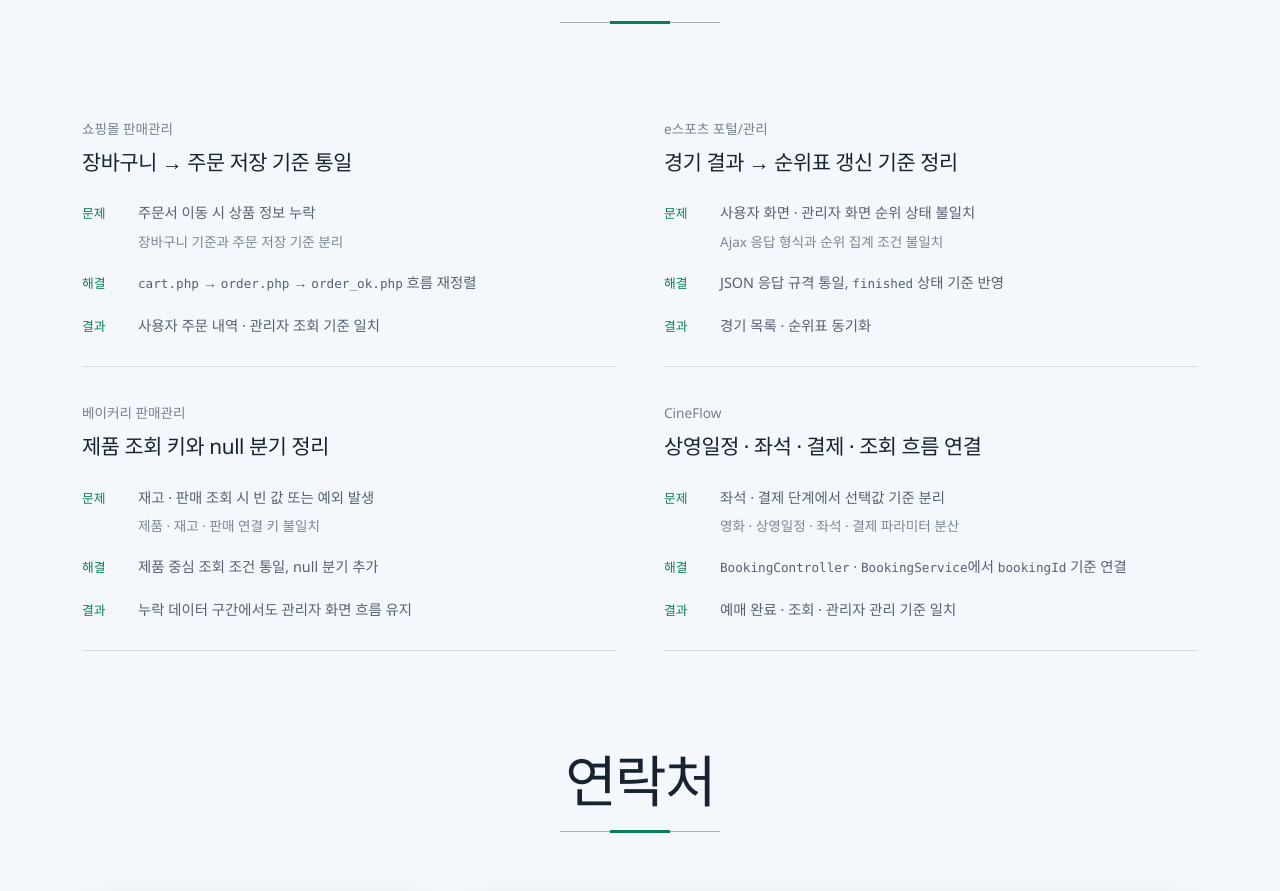
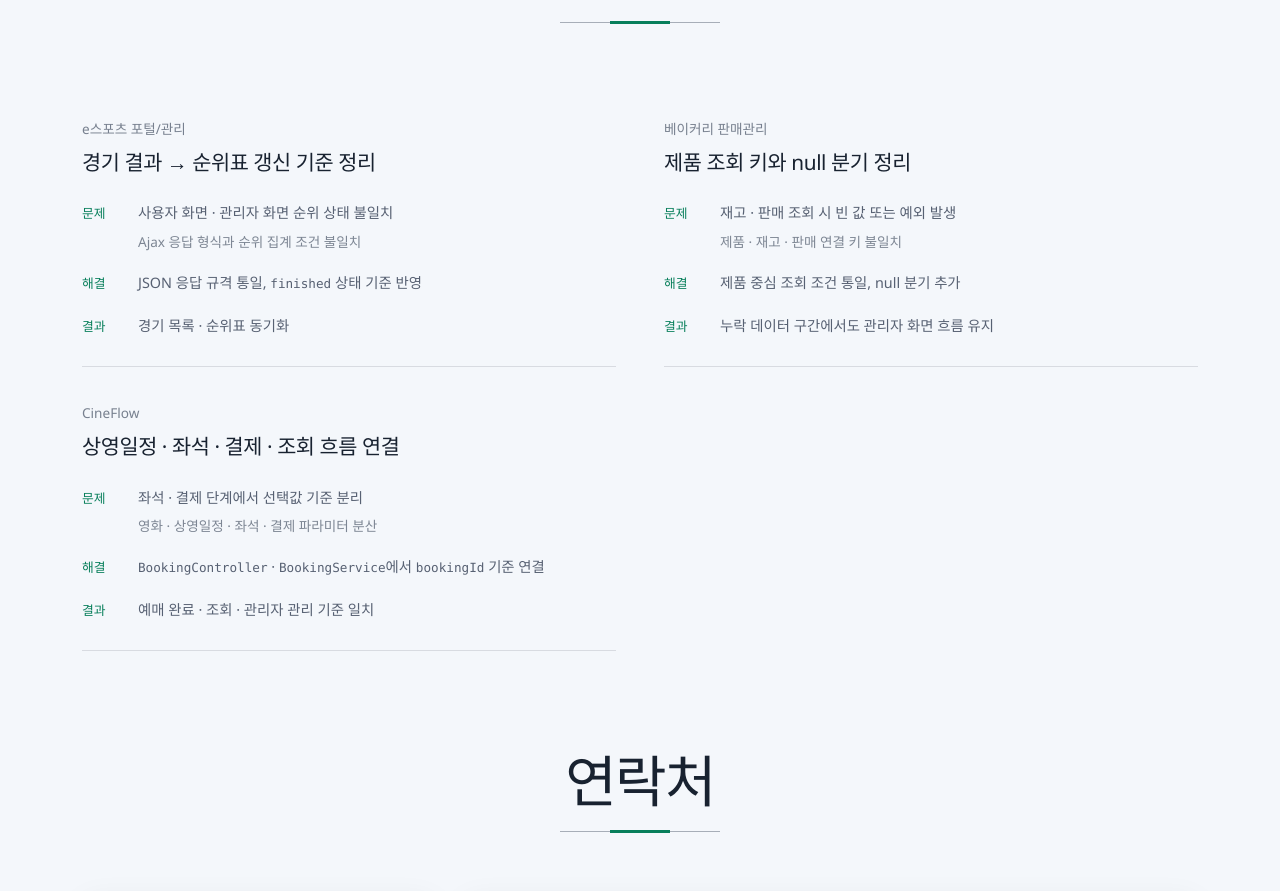
Before and after one commit to allen8524/allen8524.github.io, a React (Vite) app: page / in a window 1280 px wide. Shown: the part 7830-8721 px from the top of the page. Built offline with nearby package versions, Linux system fonts and the light colour scheme.

Commit message:
Remove shopping case from homepage troubleshooting

```diff
--- a/src/components/sections/Troubleshooting.tsx
+++ b/src/components/sections/Troubleshooting.tsx
@@ -13,34 +13,6 @@ type TroubleCase = {
 };
 
 const troubleCases: TroubleCase[] = [
-  {
-    id: "shopping",
-    label: "쇼핑몰 판매관리",
-    heading: "장바구니 → 주문 저장 기준 통일",
-    flow: [
-      {
-        label: "문제",
-        description: "주문서 이동 시 상품 정보 누락",
-      },
-      {
-        label: "원인",
-        description: "장바구니 기준과 주문 저장 기준 분리",
-      },
-      {
-        label: "해결",
-        description: (
-          <>
-            <code>cart.php</code> → <code>order.php</code> →{" "}
-            <code>order_ok.php</code> 흐름 재정렬
-          </>
-        ),
-      },
-      {
-        label: "결과",
-        description: "사용자 주문 내역 · 관리자 조회 기준 일치",
-      },
-    ],
-  },
   {
     id: "esports",
     label: "e스포츠 포털/관리",
```
